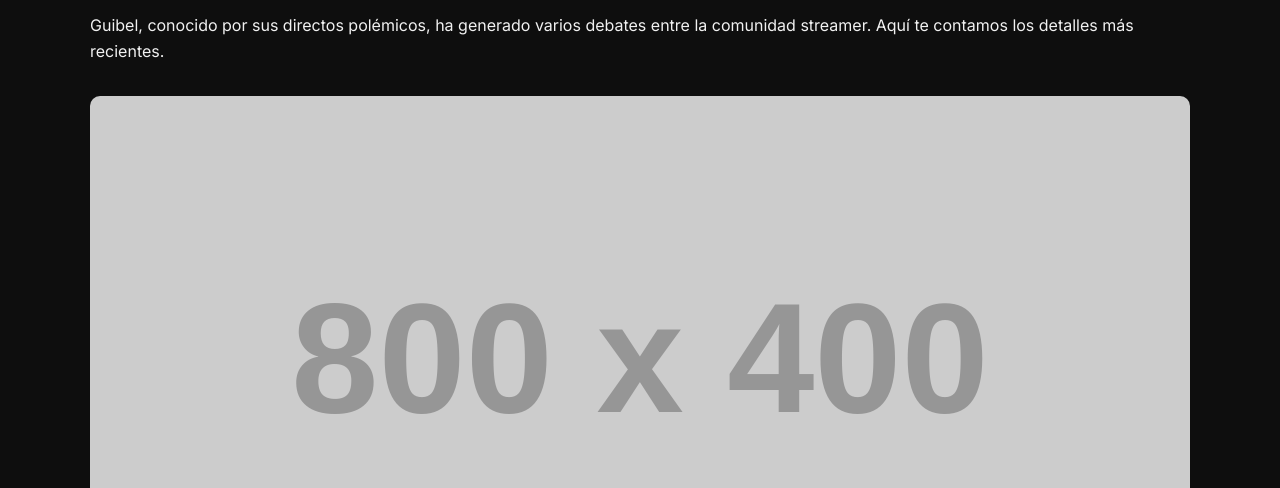
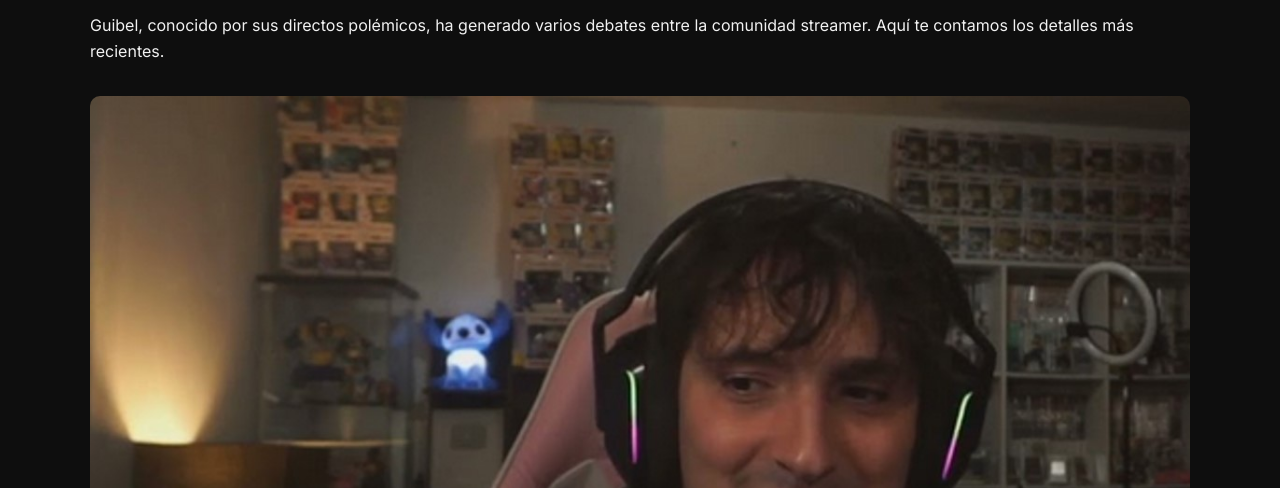
Before and after one commit to Schreem/Salseo-Stream, a plain HTML site: page guibel.html in a window 1280 px wide. Shown: the part 234-722 px from the top of the page. Drawn offline with Linux system fonts and the light colour scheme; placeholder pictures from the web are drawn by us.

Commit message:
Update guibel.html

```diff
--- a/guibel.html
+++ b/guibel.html
@@ -30,7 +30,7 @@
   <h2>Guibel y sus polémicas</h2>
   <p>Guibel, conocido por sus directos polémicos, ha generado varios debates entre la comunidad streamer. Aquí te contamos los detalles más recientes.</p>
 
-  <img src="https://placehold.co/800x400/00ced1/fff?text=Guibel+controversia" alt="Guibel polémica" style="width:100%; border-radius: 10px; margin-top: 1rem;" />
+  <img src="images/guibel.jpg" alt="Guibel polémica" style="width:100%; border-radius: 10px; margin-top: 1rem;" />
 
   <p>Explora la información más completa sobre sus controversias y opiniones.</p>
 </main>
```
